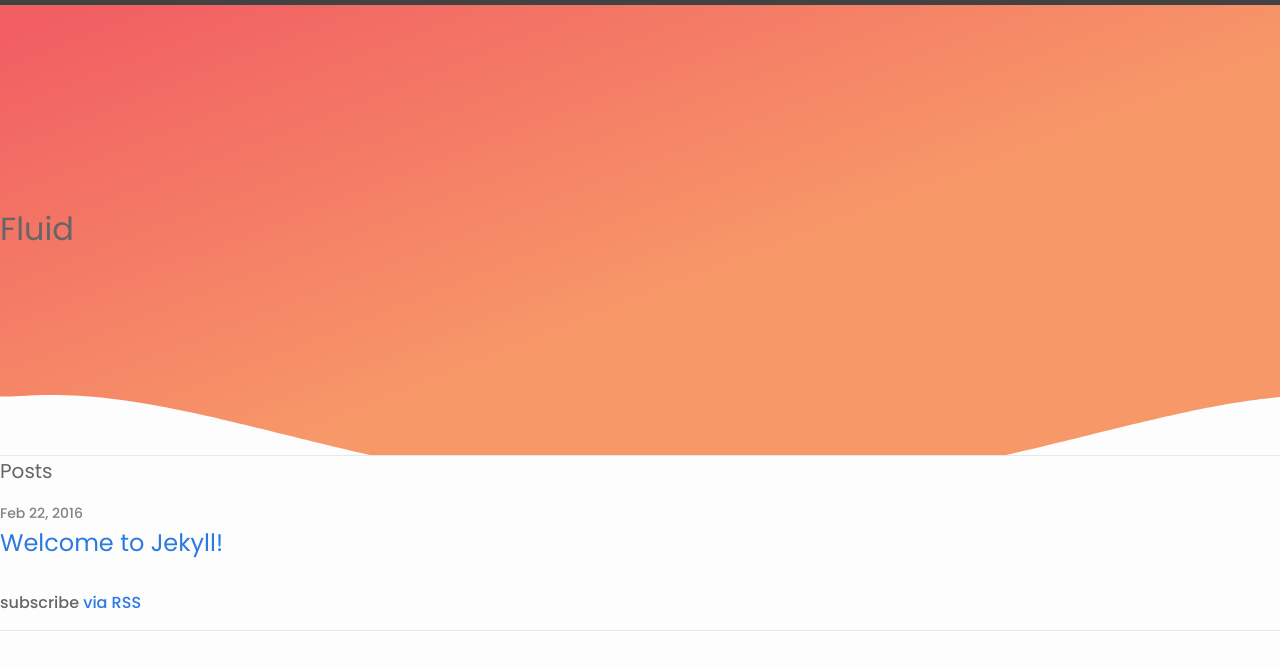
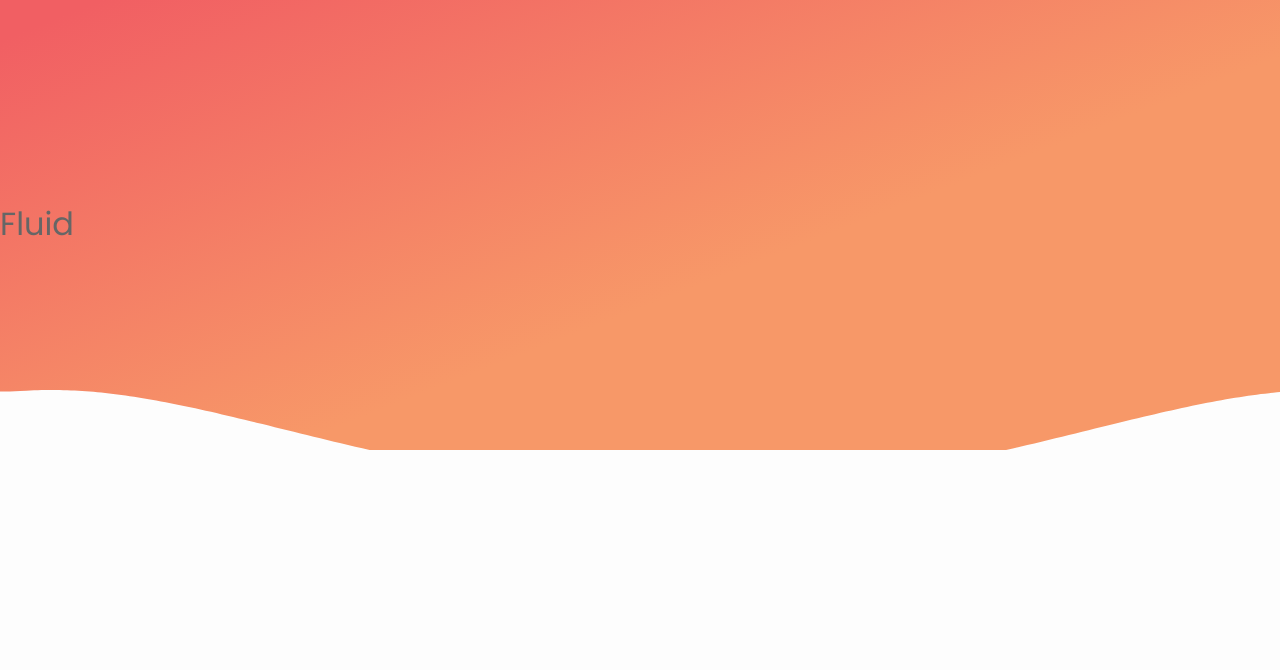
Before and after one commit to naher94/fluid-design, a Jekyll site: the page built from index.html, in a window 1280 px wide. Shown: the top 670 px of the page. Built offline with Jekyll 4.4.1, drawn with Linux system fonts in a browser that asks for light colours.

Commit message:
Style updates

```diff
--- a/css/fluid.scss
+++ b/css/fluid.scss
@@ -59,3 +59,16 @@
   /*stroke: #F79868;*/
 }
 //****** header wave stuff
+
+//****** foundation overrides
+
+.site-header{
+  border-top: none;
+  border-bottom: none;
+}
+
+.site-footer{
+  border-top: none;
+}
+
+//****** end of foundation overrides
--- a/index.html
+++ b/index.html
@@ -2,22 +2,6 @@
 layout: default
 ---
 
-<div class="home">
-
-  <h1 class="page-heading">Posts</h1>
-
-  <ul class="post-list">
-    {% for post in site.posts %}
-      <li>
-        <span class="post-meta">{{ post.date | date: "%b %-d, %Y" }}</span>
-
-        <h2>
-          <a class="post-link" href="{{ post.url | prepend: site.baseurl }}">{{ post.title }}</a>
-        </h2>
-      </li>
-    {% endfor %}
-  </ul>
-
-  <p class="rss-subscribe">subscribe <a href="{{ "/feed.xml" | prepend: site.baseurl }}">via RSS</a></p>
+<div class="row">
 
 </div>
```
Also changed, not shown: 3 other files.
